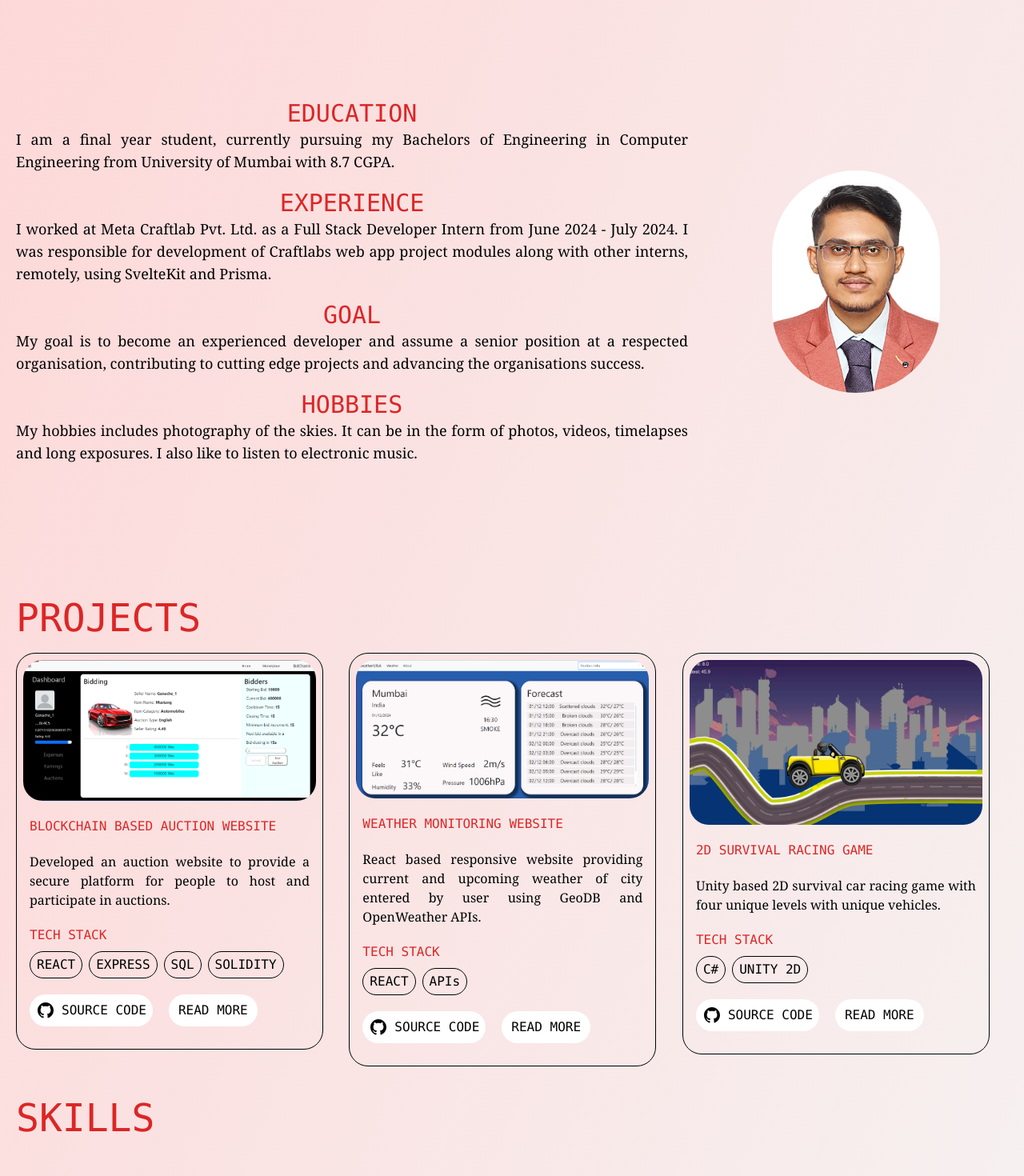
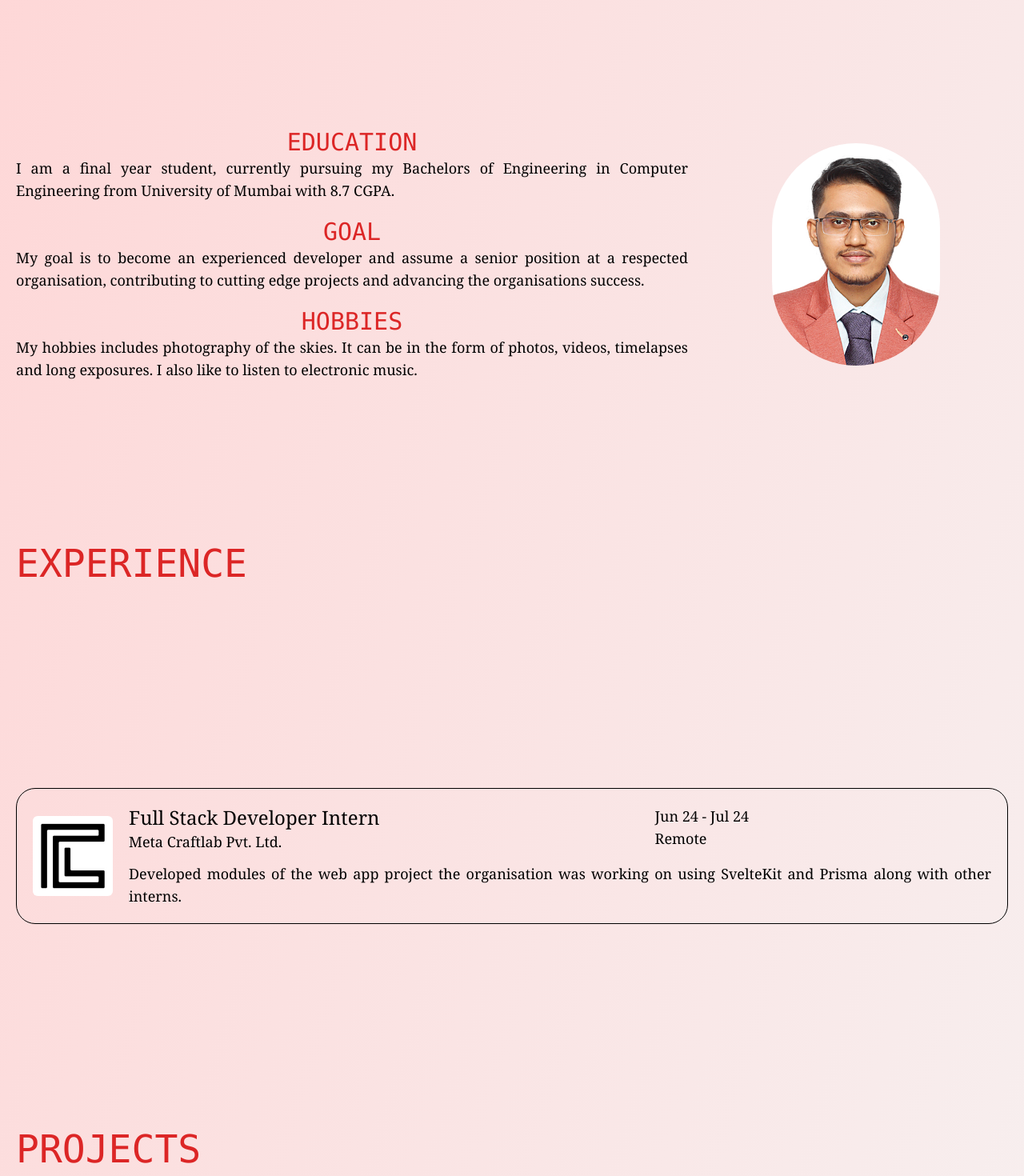
Before and after one commit to Garuna414/Pfolio24, a React (Create React App) app: page /Pfolio24/home in a window 1280 px wide. Shown: the part 940-2410 px from the top of the page at 80% size. Built offline with nearby package versions, Linux system fonts and the light colour scheme.

Commit message:
Added new dynamic Experience component, added scroll snap to project cards, updated heights of components for better UI

```diff
--- a/src/components/About.jsx
+++ b/src/components/About.jsx
@@ -3,16 +3,15 @@ import pfp from "../assets/pfp.png";
 import { motion } from "motion/react";
 
 export default function About() {
-  const headings = ["EDUCATION", "EXPERIENCE", "GOAL", "HOBBIES"];
+  const headings = ["EDUCATION",  "GOAL", "HOBBIES"];
   const content = [
     "I am a final year student, currently pursuing my Bachelors of Engineering in Computer Engineering from University of Mumbai with 8.7 CGPA.",
-    "I worked at Meta Craftlab Pvt. Ltd. as a Full Stack Developer Intern from June 2024 - July 2024. I was responsible for development of Craftlabs web app project modules along with other interns, remotely, using SvelteKit and Prisma.",
     "My goal is to become an experienced developer and assume a senior position at a respected organisation, contributing to cutting edge projects and advancing the organisations success.",
     "My hobbies includes photography of the skies. It can be in the form of photos, videos, timelapses and long exposures. I also like to listen to electronic music.",
   ];
   return (
     <div
-      className="min-h-screen h-auto border-x-black flex flex-col p-5 md:pr-0 h-min-[100vh]"
+      className="border-x-black flex flex-col p-5 md:pr-0 min-h-[calc(100dvh-68px)]"
       id="About Me"
     >
       <div>
@@ -21,7 +20,7 @@ export default function About() {
         </p>
       </div>
       <div className="w-full flex md:flex-row flex-col h-full m-auto">
-        <div className="md:w-2/3 flex flex-col md:h-full h-auto gap-5 justify-center">
+        <div className="md:w-2/3 flex flex-col md:h-full h-auto md:gap-5 gap-3 justify-center">
           {headings.map((heading, key) => (
             <motion.div
               key={key}
--- /dev/null
+++ b/src/components/Exp.jsx
@@ -0,0 +1,64 @@
+import React, { useEffect, useState } from "react";
+import expData from "../data/expData";
+import { motion } from "motion/react";
+import { easeIn } from "motion";
+
+export default function Exp() {
+  const [data, setData] = useState([]);
+  useEffect(() => {
+    setData(Object.values(expData));
+  }, []);
+  return (
+    <div className="p-5 flex flex-col gap-10 h-[calc(100dvh-68px)]" id="Experience">
+      <div>
+        <p className="lg:text-5xl md:text-4xl text-2xl text-red-600 font-mono">
+          EXPERIENCE
+        </p>
+      </div>
+      <ul className="flex flex-col gap-5 items-center justify-center h-full">
+        {data.map((exp, key) => (
+          <motion.li
+            className="p-5 border border-black rounded-3xl flex md:flex-row flex-col md:gap-5 gap-3 w-full md:w-fit"
+            key={key}
+            initial={{ opacity: 0, x: -100 }}
+            whileInView={{
+              opacity: 1,
+              x: 0,
+              transition: { duration: 0.7, ease: "easeIn", delay: key * 0.3 },
+            }}
+            viewport={{ once: true }}
+          >
+            <div className="w-auto md:max-w-[100px] max-w-[75px] flex flex-col items-center justify-center md:h-full my-auto">
+              <img src={exp.logo} alt="Logo" className="rounded-md m-auto" />
+            </div>
+            <div className="w-auto flex flex-col gap-3">
+              <div className="flex md:flex-row flex-col justify-between text-sm md:text-lg font-serif md:gap-0 gap-3">
+                <div className="md:w-[59%] flex flex-col">
+                  <div>
+                    <p className="text-lg md:text-2xl font-serif">{exp.role}</p>
+                  </div>
+                  <div>
+                    <p>{exp.name}</p>
+                  </div>
+                </div>
+                <div className="md:w-[39%] flex flex-col">
+                  <div>
+                    <p>{exp.date}</p>
+                  </div>
+                  <div>
+                    <p>{exp.place}</p>
+                  </div>
+                </div>
+              </div>
+              <div>
+                <p className="text-sm md:text-lg font-serif text-justify">
+                  {exp.info}
+                </p>
+              </div>
+            </div>
+          </motion.li>
+        ))}
+      </ul>
+    </div>
+  );
+}
--- a/src/components/Home.jsx
+++ b/src/components/Home.jsx
@@ -1,6 +1,7 @@
 import React from "react";
 import Landing from "./Landing";
 import About from "./About";
+import Exp from "./Exp";
 import Projects from "./Projects";
 import Skills from "./Skills";
 import Footer from "./Footer";
@@ -8,13 +9,24 @@ import Footer from "./Footer";
 export default function Home() {
   return (
     <div>
-      <Landing />
+      <div>
+        <Landing />
+      </div>
       <div className="mb-auto">
         <About />
       </div>
-      <Projects />
-      <Skills />
-      <Footer />
+      <div>
+        <Exp />
+      </div>
+      <div>
+        <Projects />
+      </div>
+      <div>
+        <Skills />
+      </div>
+      <div>
+        <Footer />
+      </div>
     </div>
   );
 }
--- a/src/components/Navbar.jsx
+++ b/src/components/Navbar.jsx
@@ -4,7 +4,7 @@ import { Link as RouterLink } from "react-router-dom";
 import { motion } from "motion/react";
 
 export default function Navbar() {
-  const sections = ["Top", "About Me", "Projects", "Skills", "Contact"];
+  const sections = ["Top", "About Me", "Experience", "Projects", "Skills", "Contact"];
   const [Toggle, setToggle] = useState(false);
   function toggleMenu() {
     setToggle(!Toggle);
@@ -12,7 +12,7 @@ export default function Navbar() {
   return (
     <div className="w-screen border-b-black h-auto fixed top-0 left-0 flex flex-col z-50 flex-wrap md:bg-white">
       <div className="w-full flex md:flex-row flex-col md:justify-between text-lg items-left ">
-        <div className="md:flex-none py-3 px-5 flex flex-row justify-between">
+        <div className="md:flex-none py-3 px-5 flex flex-row justify-between bg-white">
           <div className="my-auto font-mono">
             <RouterLink to="/">ANURAG NALKAR</RouterLink>
           </div>
@@ -35,20 +35,19 @@ export default function Navbar() {
             className={`${
               Toggle ? "visible" : "hidden"
             } md:flex md:flex-row flex-col items-left md:gap-1 gap-2 z-5 bg-white pb-3 px-5 md:pt-3`}
-            // <ul className="md:flex md:flex-row flex-col items-left md:gap-1 gap-2 z-5 bg-slate-100 pb-3 px-5 md:pt-3">
           >
             {sections.map((section, index) => (
               <Link
                 to={section}
                 spy={true}
                 smooth={true}
-                offset={-50}
+                offset={-60}
                 duration={500}
                 key={index}
                 className="hover:bg-slate-400 hover:text-red-600 hover:font-semibold active:bg-slate-400 active:text-red-600 active:font-semibold rounded-md h-fit"
               >
                 <li
-                  className="py-2 px-3 cursor-pointer font-mono hover:bg-red-500 hover:text-white hover:font-semibold active:bg-red-500 active:text-white rounded-md transition-all ease-in-out duration-400"
+                  className="py-2 px-2 lg:px-3 cursor-pointer font-mono hover:bg-red-500 hover:text-white hover:font-semibold active:bg-red-500 active:text-white rounded-md transition-all ease-in-out duration-400 "
                   onClick={toggleMenu}
                 >
                   {section}
--- a/src/components/ProjectView.jsx
+++ b/src/components/ProjectView.jsx
@@ -37,7 +37,7 @@ export default function ProjectView() {
           &lt;--
         </Link>
       </div>
-      <div className="h-full w-full p-5 flex flex-col gap-7">
+      <div className="h-full w-full p-3 flex flex-col gap-7">
         <div className="items-center">
           <img
             src={data.image}
--- a/src/components/Projects.jsx
+++ b/src/components/Projects.jsx
@@ -1,7 +1,4 @@
 import React, { useState, useEffect } from "react";
-import blockchainWebsite from "../assets/blockchainWebsite.png";
-import weather from "../assets/weather.png";
-import game2 from "../assets/game2.png";
 import projectData from "../data/projectData";
 import ProjectsCard from "./ProjectsCard";
 import { motion } from "motion/react";
@@ -11,26 +8,26 @@ export default function Projects() {
   useEffect(() => {
     setProjects(Object.values(projectData));
   }, []);
-  // console.log("Projects:", Object.values(projectData));
 
   return (
-    <div className="p-5 flex flex-col gap-5 h-auto w-full" id="Projects">
+    <div className="p-5 flex flex-col gap-5 h-auto w-full min-h-[calc(100dvh-68px)]" id="Projects">
       <div>
         <p className="lg:text-5xl md:text-4xl text-2xl text-red-600 font-mono w-full">
           PROJECTS
         </p>
       </div>
-      <div className="flex flex-row h-full gap-5 overflow-x-scroll flex-nowrap w-full overflow-y-hidden">
+      <div className="flex flex-row h-full gap-5 overflow-x-scroll flex-nowrap w-full overflow-y-hidden snap-x snap-mandatory justify-between">
         {projects.map((project, index) => (
           <motion.div
+            className="snap-center w-full"
             initial={{ opacity: 0, y: 100 }}
             whileInView={{
               opacity: 1,
               y: 0,
               transition: {
-                duration: index * 0.7,
+                duration: 0.5,
                 ease: "easeIn",
-                delay: 0.5,
+                delay: 0.3,
               },
             }}
             viewport={{ margin: "-10px", once: true }}
--- a/src/components/Skills.jsx
+++ b/src/components/Skills.jsx
@@ -10,11 +10,11 @@ export default function Skills() {
     ["GIT", "GITHUB", "VS CODE", "THUNDER CLIENT"],
   ];
   return (
-    <div className="p-5 flex flex-col h-screen" id="Skills">
+    <div className="p-5 flex flex-col h-screen min-h-[calc(100dvh-68px)] md:gap-0 gap-5" id="Skills">
       <p className="lg:text-5xl md:text-4xl text-2xl text-red-600 font-mono">
         SKILLS
       </p>
-      <div className="h-full justify-center flex flex-col">
+      <div className="h-full md:justify-center flex flex-col md:gap-5 gap-3">
         {fields.map((field, index) => (
           <div className="flex flex-col gap-2 mb-5" key={index}>
             <p className="lg:text-3xl md:text-2xl text-xl text-red-600 font-mono">
--- /dev/null
+++ b/src/data/expData.js
@@ -0,0 +1,12 @@
+import craftlab from "../assets/craftlab.png"
+
+export default {
+  Meta_Craftlab: {
+    name: "Meta Craftlab Pvt. Ltd.",
+    role: "Full Stack Developer Intern",
+    date: "Jun 24 - Jul 24",
+    info: "Developed modules of the web app project the organisation was working on using SvelteKit and Prisma along with other interns.",
+    place: "Remote",
+    logo: craftlab
+  },
+};
```
Also changed, not shown: src/assets/craftlab.png (added).
